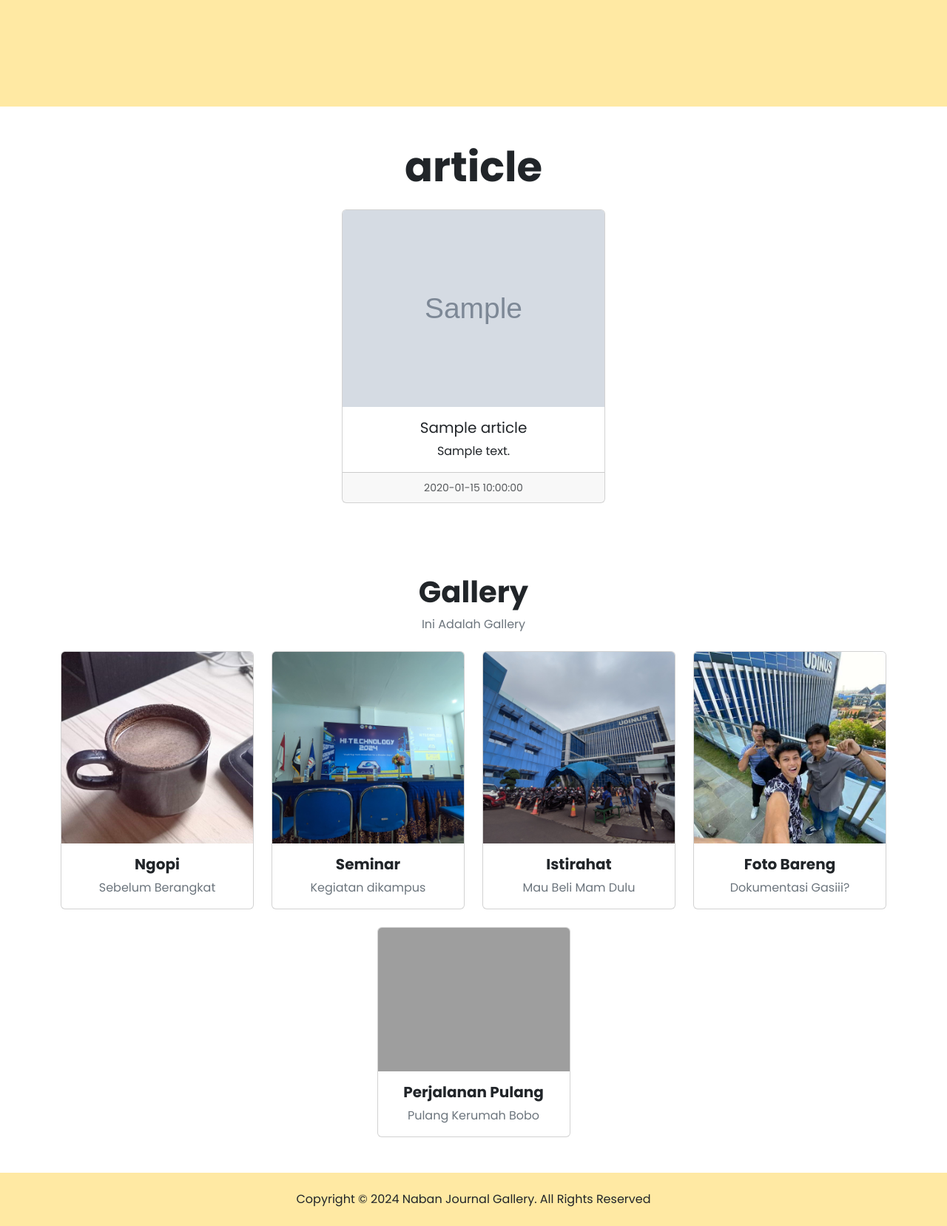
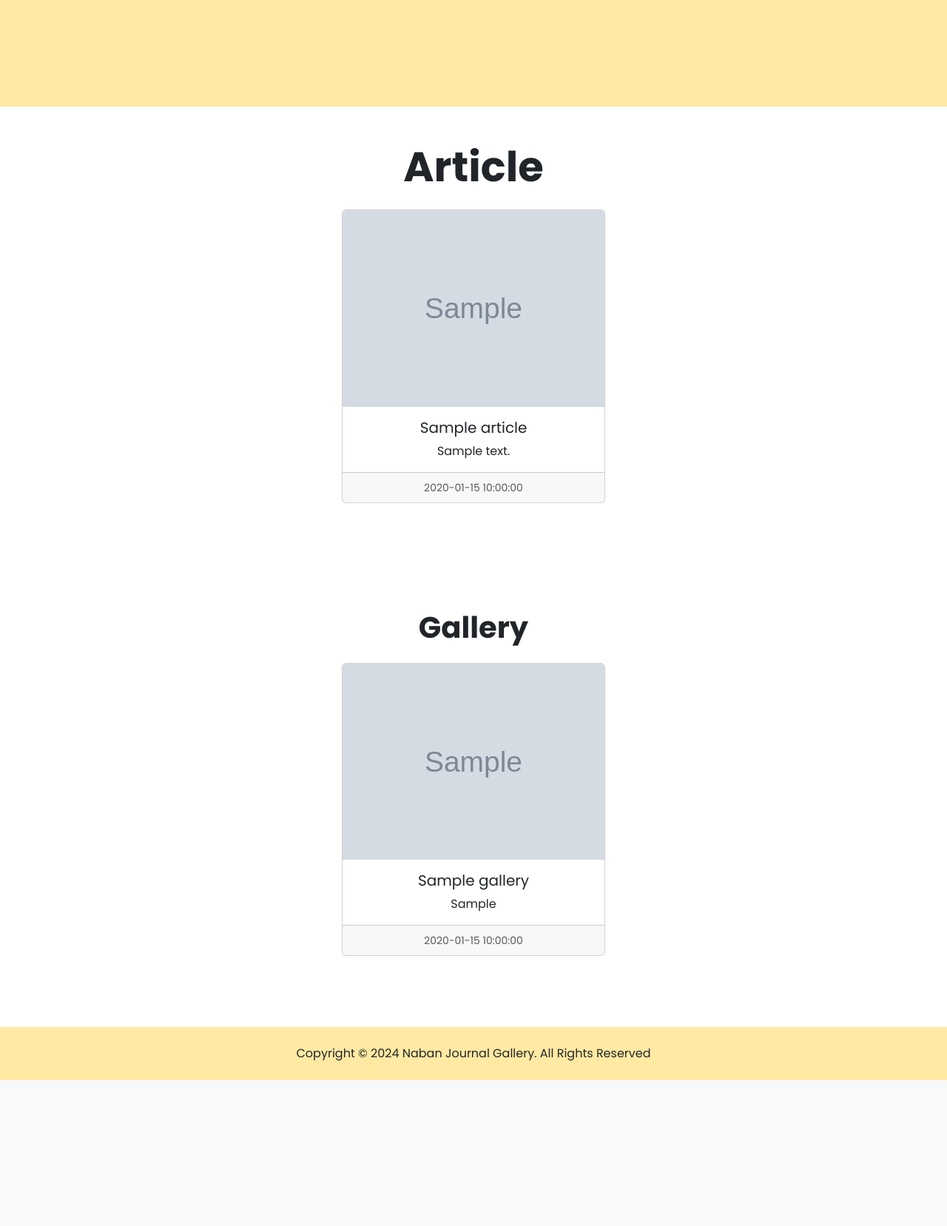
Before and after one commit to nabsx/dailyjournal, a PHP site: page / in a window 1280 px wide. Shown: the part 656-2313 px from the top of the page at 74% size. After the commit the page ends 2116 px from the top, so only its background shows below. Run offline with PHP 8.4, Linux system fonts and the light colour scheme; tables that the repository leaves empty or names only in its code hold one stand-in row (values such as "Sample post"); grey boxes marked "Sample" are stand-in pictures; grey boxes are pictures that could not be loaded.

Commit message:
Membuat Gallery terlihat user

```diff
--- a/Code/index.php
+++ b/Code/index.php
@@ -7,44 +7,18 @@ include "koneksi.php";
     <meta charset="UTF-8" />
     <meta name="viewport" content="width=device-width, initial-scale=1.0" />
     <title>My Daily Journal</title>
-    <link
-      href="https://cdn.jsdelivr.net/npm/bootstrap@5.3.2/dist/css/bootstrap.min.css"
-      rel="stylesheet"
-      integrity="sha384-T3c6CoIi6uLrA9TneNEoa7RxnatzjcDSCmG1MXxSR1GAsXEV/Dwwykc2MPK8M2HN"
-      crossorigin="anonymous"
-    />
-
+    <link href="https://cdn.jsdelivr.net/npm/bootstrap@5.3.2/dist/css/bootstrap.min.css" rel="stylesheet" integrity="sha384-T3c6CoIi6uLrA9TneNEoa7RxnatzjcDSCmG1MXxSR1GAsXEV/Dwwykc2MPK8M2HN" crossorigin="anonymous" />
     <link rel="stylesheet" href="./style/style.css" />
-
     <link rel="preconnect" href="https://fonts.googleapis.com" />
-
-    <link
-      rel="stylesheet"
-      href="https://cdnjs.cloudflare.com/ajax/libs/font-awesome/6.4.2/css/all.min.css"
-      integrity="sha512-z3gLpd7yknf1YoNbCzqRKc4qyor8gaKU1qmn+CShxbuBusANI9QpRohGBreCFkKxLhei6S9CQXFEbbKuqLg0DA=="
-      crossorigin="anonymous"
-      referrerpolicy="no-referrer"
-    />
+    <link rel="stylesheet" href="https://cdnjs.cloudflare.com/ajax/libs/font-awesome/6.4.2/css/all.min.css" integrity="sha512-z3gLpd7yknf1YoNbCzqRKc4qyor8gaKU1qmn+CShxbuBusANI9QpRohGBreCFkKxLhei6S9CQXFEbbKuqLg0DA==" crossorigin="anonymous" referrerpolicy="no-referrer" />
     <link rel="preconnect" href="https://fonts.gstatic.com" crossorigin />
-    <link
-      href="https://fonts.googleapis.com/css2?family=Poppins:wght@400;700&display=swap"
-      rel="stylesheet"
-    />
+    <link href="https://fonts.googleapis.com/css2?family=Poppins:wght@400;700&display=swap" rel="stylesheet" />
   </head>
   <body>
-
     <nav class="navbar navbar-expand-lg bg-body-tertiary shadow-sm p-3 fixed-top bg-white">
       <div class="container">
-        <a class="navbar-brand fw-bold fs-3" href="#">My <span class="text-danger" > Daily Journal</span></a>
-        <button
-          class="navbar-toggler"
-          type="button"
-          data-bs-toggle="collapse"
-          data-bs-target="#navbarSupportedContent"
-          aria-controls="navbarSupportedContent"
-          aria-expanded="false"
-          aria-label="Toggle navigation"
-        >
+        <a class="navbar-brand fw-bold fs-3" href="#">My <span class="text-danger">Daily Journal</span></a>
+        <button class="navbar-toggler" type="button" data-bs-toggle="collapse" data-bs-target="#navbarSupportedContent" aria-controls="navbarSupportedContent" aria-expanded="false" aria-label="Toggle navigation">
           <span class="navbar-toggler-icon"></span>
         </button>
         <div class="collapse navbar-collapse" id="navbarSupportedContent">
@@ -58,9 +32,11 @@ include "koneksi.php";
             <li class="nav-item">
               <a class="nav-link text-dark fs-5 ms-3" href="#gallery">Gallery</a>
             </li>
+          </ul>
         </div>
       </div>
     </nav>
+
     <section id="home" class="bg-light">
       <div class="container">
         <div class="d-flex flex-column justify-content-center vh-100 align-items-center">
@@ -69,32 +45,27 @@ include "koneksi.php";
           <button type="button" class="btn btn-warning fs-6 fw-bold mt-2" onclick="location.href='login.php'">Get Started</button>
         </div>
       </div>
-    </div>
     </section>
-    <!-- article begin -->
+
+    <!-- Article Section -->
     <section id="article" class="text-center p-5">
       <div class="container">
-    <h1 class="fw-bold display-4 pb-3">article</h1>
+        <h1 class="fw-bold display-4 pb-3">Article</h1>
         <div class="row row-cols-1 row-cols-md-3 g-4 justify-content-center">
           <?php
           $sql = "SELECT * FROM article ORDER BY tanggal DESC";
           $hasil = $conn->query($sql);
-
-      while($row = $hasil->fetch_assoc()){
+          while ($row = $hasil->fetch_assoc()) {
           ?>
           <div class="col">
             <div class="card h-100">
-            <img src="img/<?= $row["gambar"]?>" class="card-img-top" alt="..." />
+              <img src="img/<?= $row["gambar"] ?>" class="card-img-top" alt="..." />
               <div class="card-body">
-              <h5 class="card-title"><?= $row["judul"]?></h5>
-              <p class="card-text">
-                <?= $row["isi"]?>
-              </p>
+                <h5 class="card-title"><?= $row["judul"] ?></h5>
+                <p class="card-text"><?= $row["isi"] ?></p>
               </div>
               <div class="card-footer">
-              <small class="text-body-secondary">
-                <?= $row["tanggal"]?>
-              </small>
+                <small class="text-body-secondary"><?= $row["tanggal"] ?></small>
               </div>
             </div>
           </div>
@@ -104,69 +75,40 @@ include "koneksi.php";
         </div>
       </div>
     </section>
-<!-- article end -->
-    <section id="gallery">
+
+    <!-- Gallery Section -->
+    <section id="gallery" class="text-center p-5">
       <div class="container">
-            <div class="title text text-center mb-4 mt-5">
+        <div class="title text-center mb-4 mt-5">
           <h1 class="fw-bold">Gallery</h1>
-                <p class="text-secondary">Ini Adalah Gallery</p>
         </div>
-            <div class="row gy-4 justify-content-center">
-                <div class="col-12 col-md-4 col-lg-3">
-                    <div class="card">
-                        <img src="./img/img1.jpg" class="card-img-top">
-                        <div class="card-body text-center">
-                          <h5 class="card-title fw-bold">Ngopi</h5>
-                          <p class="card-text text-secondary">Sebelum Berangkat</p>
+        <div class="row row-cols-1 row-cols-md-3 g-4 justify-content-center">
+          <?php
+          $sql = "SELECT * FROM gallery ORDER BY tanggal DESC";
+          $hasil = $conn->query($sql);
+          while ($row = $hasil->fetch_assoc()) {
+          ?>
+          <div class="col">
+            <div class="card h-100">
+              <img src="img/<?= $row["gambar"] ?>" class="card-img-top" alt="..." />
+              <div class="card-body">
+                <h5 class="card-title"><?= $row["judul"] ?></h5>
+                <p class="card-text"><?= $row["deskripsi"] ?></p>
+              </div>
+              <div class="card-footer">
+                <small class="text-body-secondary"><?= $row["tanggal"] ?></small>
               </div>
             </div>
           </div>
-                <div class="col-12 col-md-4 col-lg-3">
-                    <div class="card">
-                        <img src="./img/img2.jpg" class="card-img-top">
-                        <div class="card-body text-center">
-                          <h5 class="card-title fw-bold">Seminar</h5>
-                          <p class="card-text text-secondary">Kegiatan dikampus</p>
-                        </div>
-                      </div>
-                </div>
-                <div class="col-12 col-md-4 col-lg-3">
-                    <div class="card">
-                        <img src="./img/img3.jpg" class="card-img-top">
-                        <div class="card-body text-center">
-                          <h5 class="card-title fw-bold">Istirahat</h5>
-                          <p class="card-text text-secondary">Mau Beli Mam Dulu</p>
-                        </div>
-                      </div>
-                </div>
-                <div class="col-12 col-md-4 col-lg-3">
-                    <div class="card">
-                        <img src="./img/img4.jpg" class="card-img-top">
-                        <div class="card-body text-center">
-                          <h5 class="card-title fw-bold">Foto Bareng</h5>
-                          <p class="card-text text-secondary">Dokumentasi Gasiii?</p>
-                        </div>
-                      </div>
-                </div>
-                <div class="col-12 col-md-4 col-lg-3">
-                  <div class="card">
-                      <img src="./img/img5.jpg" class="card-img-top">
-                      <div class="card-body text-center">
-                        <h5 class="card-title fw-bold">Perjalanan Pulang</h5>
-                        <p class="card-text text-secondary">Pulang Kerumah Bobo</p>
-                      </div>
-                    </div>
-              </div>
+          <?php
+          }
+          ?>
         </div>
       </div>
     </section>
 
+    <footer class="p-4 bg-light text-center mt-5">Copyright &copy; 2024 Naban Journal Gallery. All Rights Reserved</footer>
 
-    <footer class="p-4 bg-light text-center mt-5">Copyright © 2024 Naban Journal Gallery. All Rights Reserved</footer>
-    <script
-      src="https://cdn.jsdelivr.net/npm/bootstrap@5.3.2/dist/js/bootstrap.bundle.min.js"
-      integrity="sha384-C6RzsynM9kWDrMNeT87bh95OGNyZPhcTNXj1NW7RuBCsyN/o0jlpcV8Qyq46cDfL"
-      crossorigin="anonymous"
-    ></script>
+    <script src="https://cdn.jsdelivr.net/npm/bootstrap@5.3.2/dist/js/bootstrap.bundle.min.js" integrity="sha384-C6RzsynM9kWDrMNeT87bh95OGNyZPhcTNXj1NW7RuBCsyN/o0jlpcV8Qyq46cDfL" crossorigin="anonymous"></script>
   </body>
 </html>
```
Also changed, not shown: Code/img/20250106022541.jpeg (added), Code/img/20250106022822.jpeg (added). Lines whose indentation alone changed are shown as unchanged.
